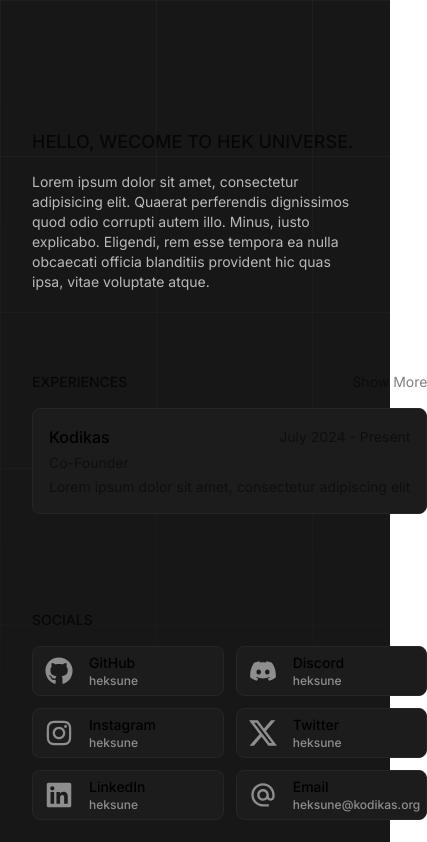
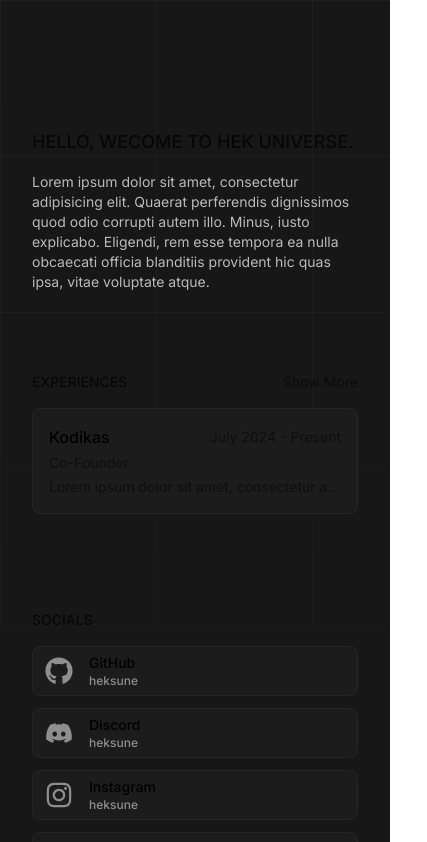
Before and after one commit to heksune/hek, a Next.js app: page / in a window 390 px wide. Shown: the top 842 px of the page, 427 px wide, since content can reach past the window. Built offline with nearby package versions, Linux system fonts and the light colour scheme; no server answers.

Commit message:
refactor: Update grid layout in Cards2 component

```diff
--- a/components/Cards2.jsx
+++ b/components/Cards2.jsx
@@ -7,7 +7,7 @@ console.log(socials);
 
 export default function Cards2() {
   return (
-    <section className="grid gap-x-8 gap-y-24 md:grid-cols-2">
+    <section className="grid gap-x-8 gap-y-24 grid-cols-1 md:grid-cols-2">
       <div>
         <div className="flex items-center gap-4 justify-between">
           <h3 className="text-black/70 dark:text-white/50 text-sm font-medium uppercase">
@@ -17,12 +17,12 @@ export default function Cards2() {
             Show More
           </button>
         </div>
-        <div className="mt-4 grid gap-3">
+        <div className="mt-4 grid grid-cols-1 gap-3">
           {experiences.map((experience, index) => (
             <a
               key={index}
               href={experience.link}
-              className="rounded-lg p-4 cursor-pointer border-neutral-800 border-[1px] bg-neutral-850 duration-150 transition-all hover:bg-neutral-800/60"
+              className="rounded-lg p-4 cursor-pointer border-neutral-800 border-[1px] bg-neutral-850 duration-150 transition-all hover:bg-neutral-850/60"
             >
               <div className="overflow-x-hidden leading-relaxed space-y-1">
                 <div className="flex space-x-2 items-center justify-between">
@@ -49,7 +49,7 @@ export default function Cards2() {
         <h3 className="text-black/70 dark:text-white/50 text-sm font-medium uppercase">
           Socials
         </h3>
-        <div className="mt-4 grid grid-cols-2 gap-3">
+        <div className="mt-4 grid sm:grid-cols-2 gap-3">
           {socials.map((social, index) => (
             <a
               href={social.url}
--- a/constants/socials.js
+++ b/constants/socials.js
@@ -26,7 +26,7 @@ export const socials = [
     },
     {
         id: 4,
-        name: "Twitter",
+        name: "X",
         description: "heksune",
         url: "https://twitter.com/heksune",
         icon: <BsTwitterX className="w-7 h-7 text-white/50" />,
```
